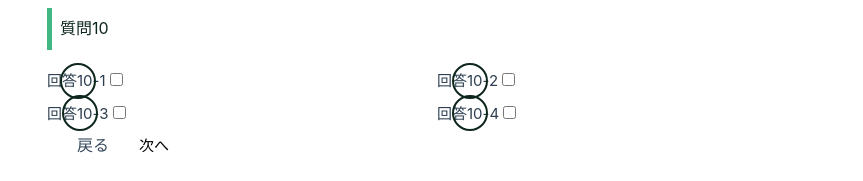
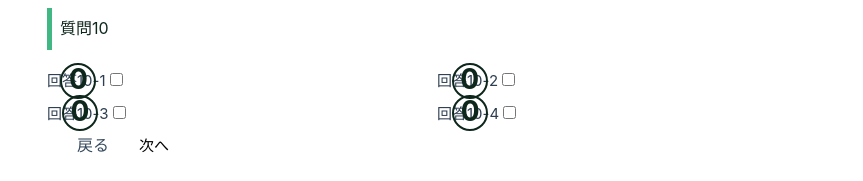
Before and after one commit to katsumi-watanabe/step_form, a Vue app: page / in a window 1280 px wide. Both pictures are taken after a click on the button "診断を開始する！". Shown: the part 328-509 px from the top of the page, without its empty margins (208-1071 px from the left). Built offline with nearby package versions, Linux system fonts and the light colour scheme.

Commit message:
wip:checkboxに番号をふる、保存配列の調整

```diff
--- a/src/components/Contact2.vue
+++ b/src/components/Contact2.vue
@@ -48,12 +48,11 @@
               >
                 {{ answer.answer_pattern }}
                 <span class="click_number">
-                  <!-- {{ selectedItems.length }} -->
+                  {{ (selectedItems.indexOf(answer) + 1) % 5 }}
                 </span>
               </label>
               <input
                 :id="'question' + question.id + '_' + a"
-                :name="'question' + question.id + '_' + a"
                 type="checkbox"
                 :value="answer"
                 v-model="selectedItems"
```
